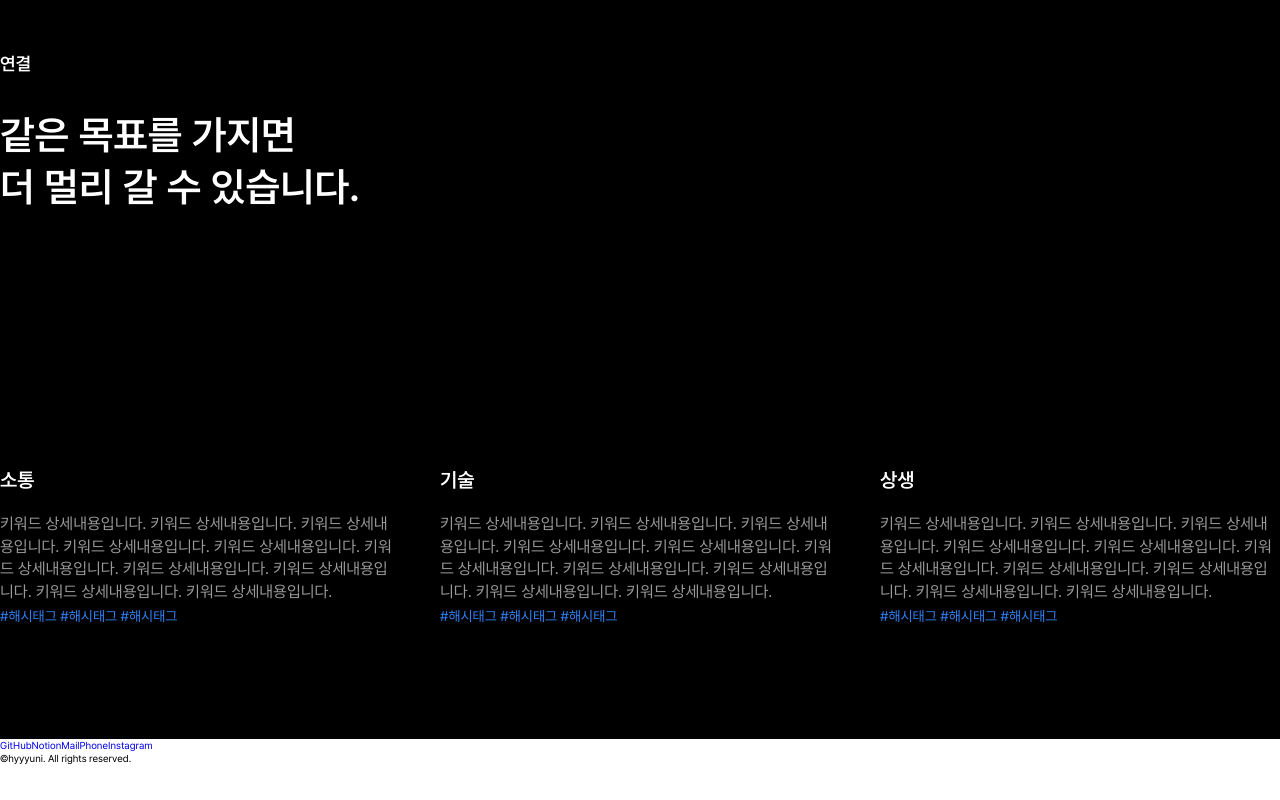
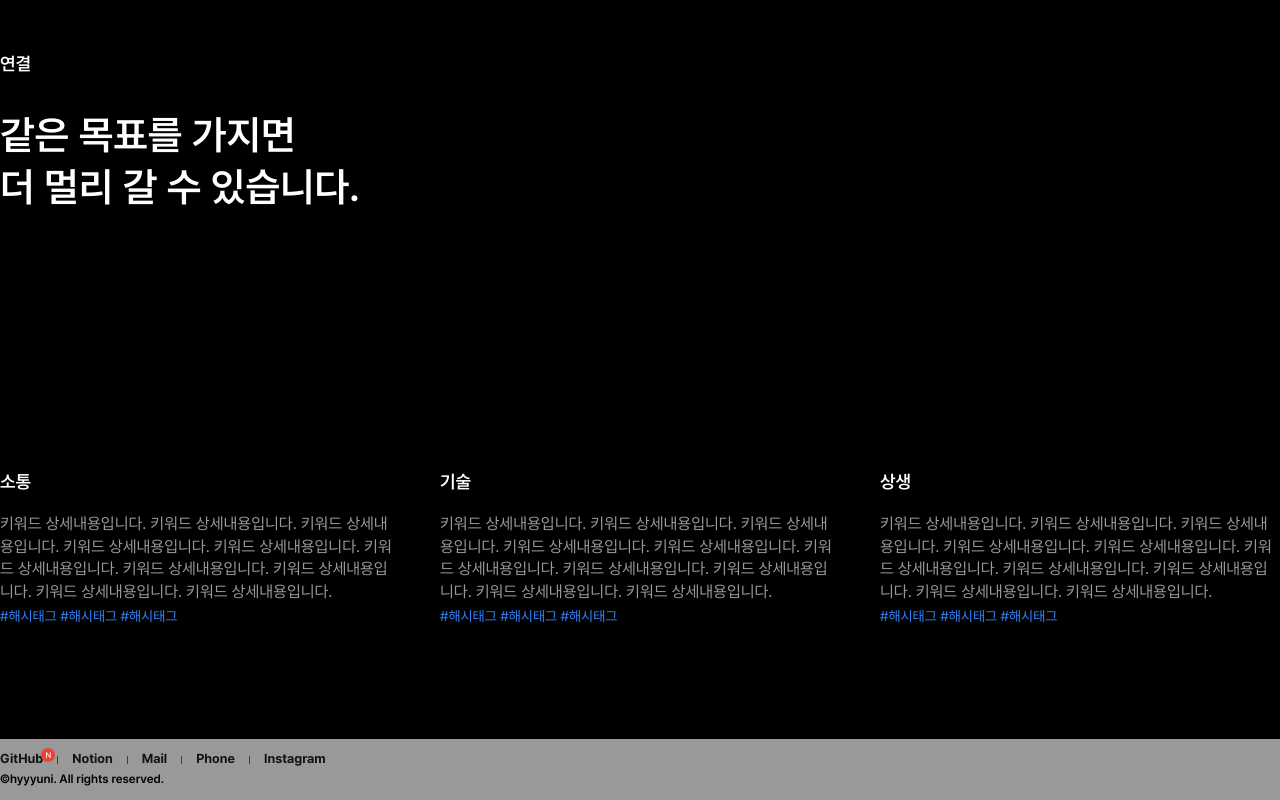
Before and after one commit to johyuni/johyuni.github.io, a React (Create React App) app: page / in a window 1280 px wide. Shown: the part 3261-4061 px from the top of the page. Before the commit the page ends 4026 px from the top, so only its background shows below. Built offline with nearby package versions, Linux system fonts and the light colour scheme.

Commit message:
추가 : 푸터스타일 적용

```diff
--- a/src/assets/styles/common/_footer.scss
+++ b/src/assets/styles/common/_footer.scss
@@ -0,0 +1,58 @@
+.footer {
+  background-color: $color_gray4;
+  .inner {
+    position: relative;
+    max-width: 140rem;
+    height: 100%;
+    margin: 0 auto;
+    padding: 1.2rem 0;
+  }
+  &__list {
+    @include flex;
+    gap: 0 1.4rem;
+  }
+  &__item {
+    .link {
+      position: relative;
+      font-size: 1.3rem;
+      font-weight: 700;
+      color: $color_gray1;
+      &::after {
+        content: "";
+        display: inline-block;
+        margin-left: 1.4rem;
+        width: 1px;
+        height: 8px;
+        vertical-align: middle;
+        background-color: $color_gray3;
+      }
+    }
+    &:first-child .link::before {
+      content: "N";
+      display: flex;
+      align-items: center;
+      justify-content: center;
+      position: absolute;
+      z-index: 10;
+      right: 0.3rem;
+      top: -0.3rem;
+      padding: 0.1rem;
+      width: 1.2rem;
+      height: 1.2rem;
+      background-color: #ea4335;
+      border-radius: 50%;
+      color: $color_white;
+      font-size: 0.8rem;
+      font-weight: 500;
+    }
+    &:last-child .link::after {
+      content: none;
+    }
+  }
+  &__copy {
+    display: block;
+    margin-top: 0.4rem;
+    font-size: 1.2rem;
+    font-weight: 600;
+  }
+}
--- a/src/assets/styles/pages/_connect.scss
+++ b/src/assets/styles/pages/_connect.scss
@@ -23,7 +23,7 @@
     margin-top: 3rem;
     &__tit {
       font-weight: 600;
-      font-size: 2rem;
+      font-size: 1.8rem;
       color: $color_white;
     }
     &__dsc {
--- a/src/assets/styles/pages/_notes.scss
+++ b/src/assets/styles/pages/_notes.scss
@@ -49,7 +49,7 @@
     display: grid;
     margin-top: 3rem;
     &__item {
-      padding: 4rem;
+      padding: 4rem 2.6rem;
       min-width: 0;
       transition: all 0.3s ease-in-out;
       &:hover {
--- a/src/assets/styles/utils/_variables.scss
+++ b/src/assets/styles/utils/_variables.scss
@@ -1,3 +1,5 @@
+// todo :: 컬러 팔레트 재정의
+
 // font
 @import url("/src/assets/fonts/pretendard.css");
 $font-main: "Pretendard";
--- a/src/components/footer/Footer.js
+++ b/src/components/footer/Footer.js
@@ -7,24 +7,36 @@ function Footer() {
   return (
     <footer className="footer">
       <div className="inner">
-        <div className="footer__link">
+        <ul className="footer__list">
+          <li className="footer__item">
             <Link to="" target="" className="link">
               GitHub
             </Link>
+          </li>
+          <li className="footer__item">
             <Link to="" target="" className="link">
               Notion
             </Link>
+          </li>
+          <li className="footer__item">
             <Link to="" target="" className="link">
               Mail
             </Link>
+          </li>
+          <li className="footer__item">
             <Link to="" target="" className="link">
               Phone
             </Link>
+          </li>
+          <li className="footer__item">
             <Link to="" target="" className="link">
               Instagram
             </Link>
-        </div>
-        <span>&copy;hyyyuni. All rights reserved.</span>
+          </li>
+        </ul>
+        <span className="footer__copy">
+          &copy;hyyyuni. All rights reserved.
+        </span>
       </div>
     </footer>
   );
```
Lines whose indentation alone changed are shown as unchanged.
